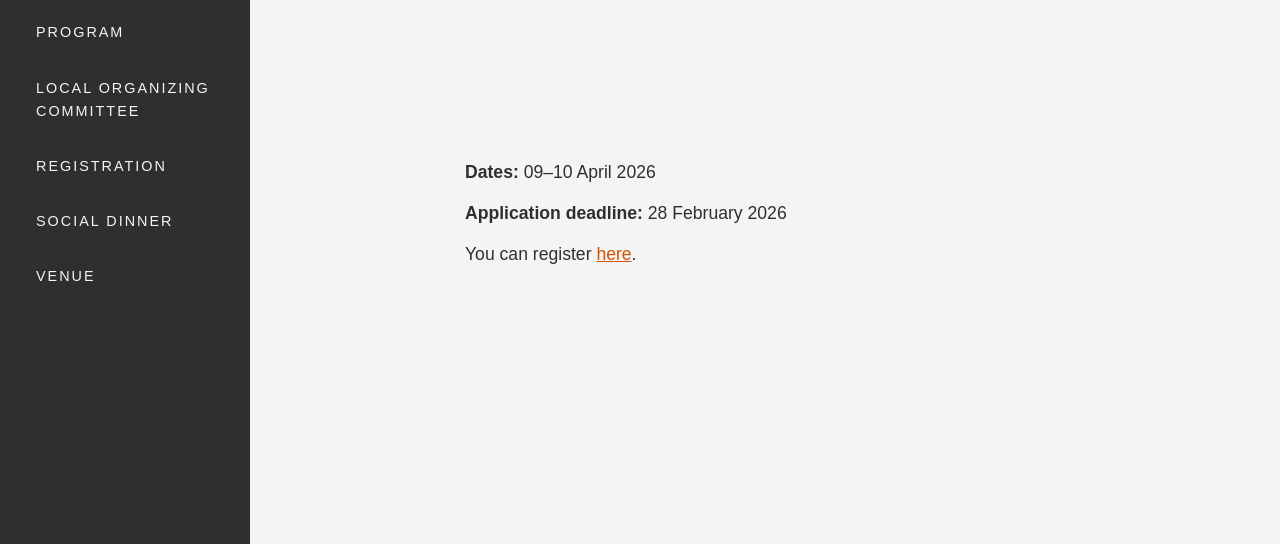
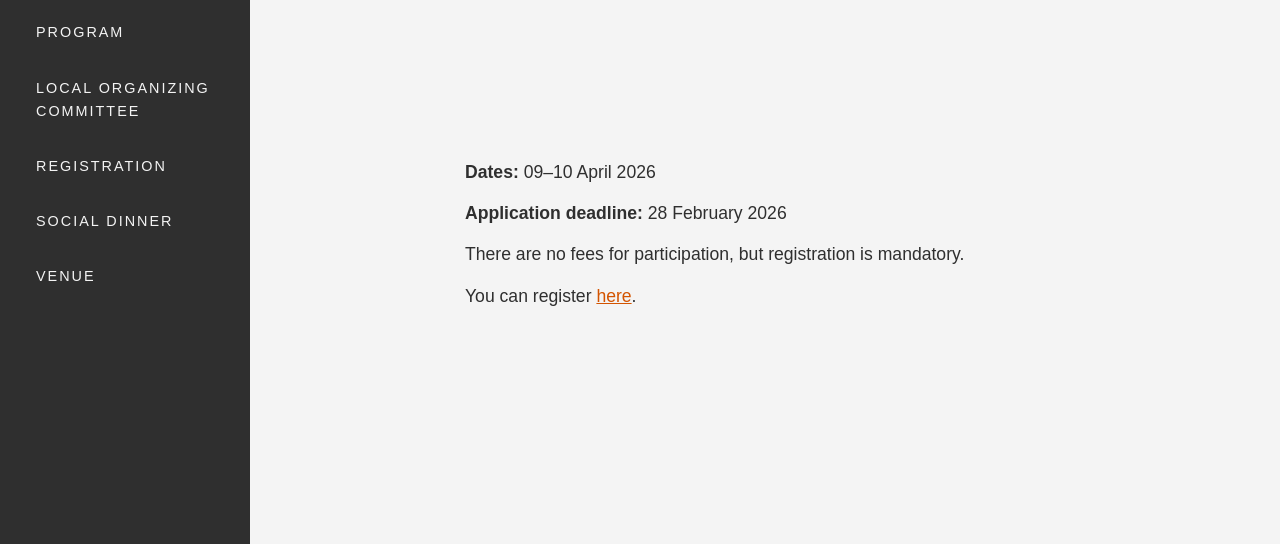
Before and after one commit to pablobuitron/fourthmeeting, a website built with Vite: page registration.html in a window 1280 px wide. Shown: the part 256-800 px from the top of the page. Built offline with nearby package versions, Linux system fonts and the light colour scheme.

Commit message:
small changes

```diff
--- a/registration.html
+++ b/registration.html
@@ -62,6 +62,7 @@
         <div class="registration-info">
           <p><strong>Dates:</strong> 09–10 April 2026</p>
           <p><strong>Application deadline:</strong> 28 February 2026</p>
+          <p>There are no fees for participation, but registration is mandatory.</p>
           <p>You can register <a href="https://forms.gle/hfVJE71rSt8A42iaA" target="_blank">here</a>.</p>
         </div>
       </div>
```
